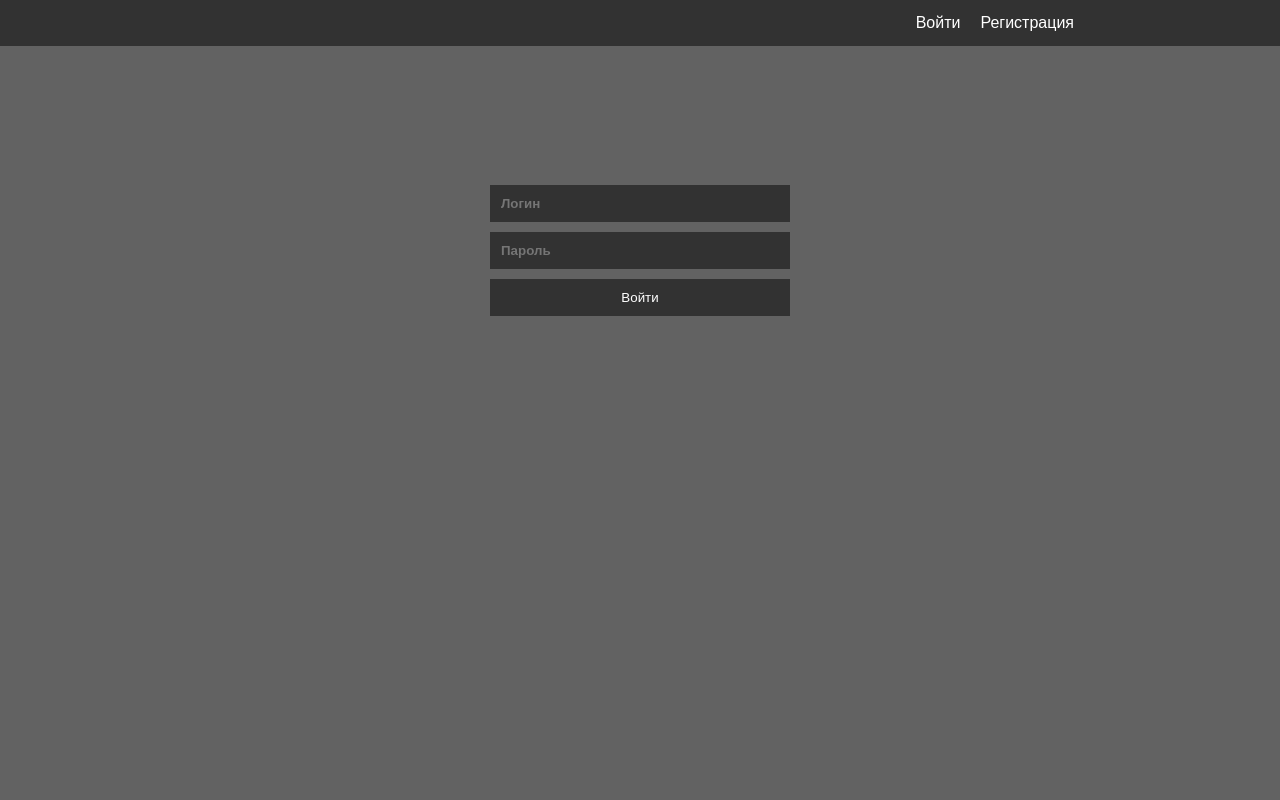
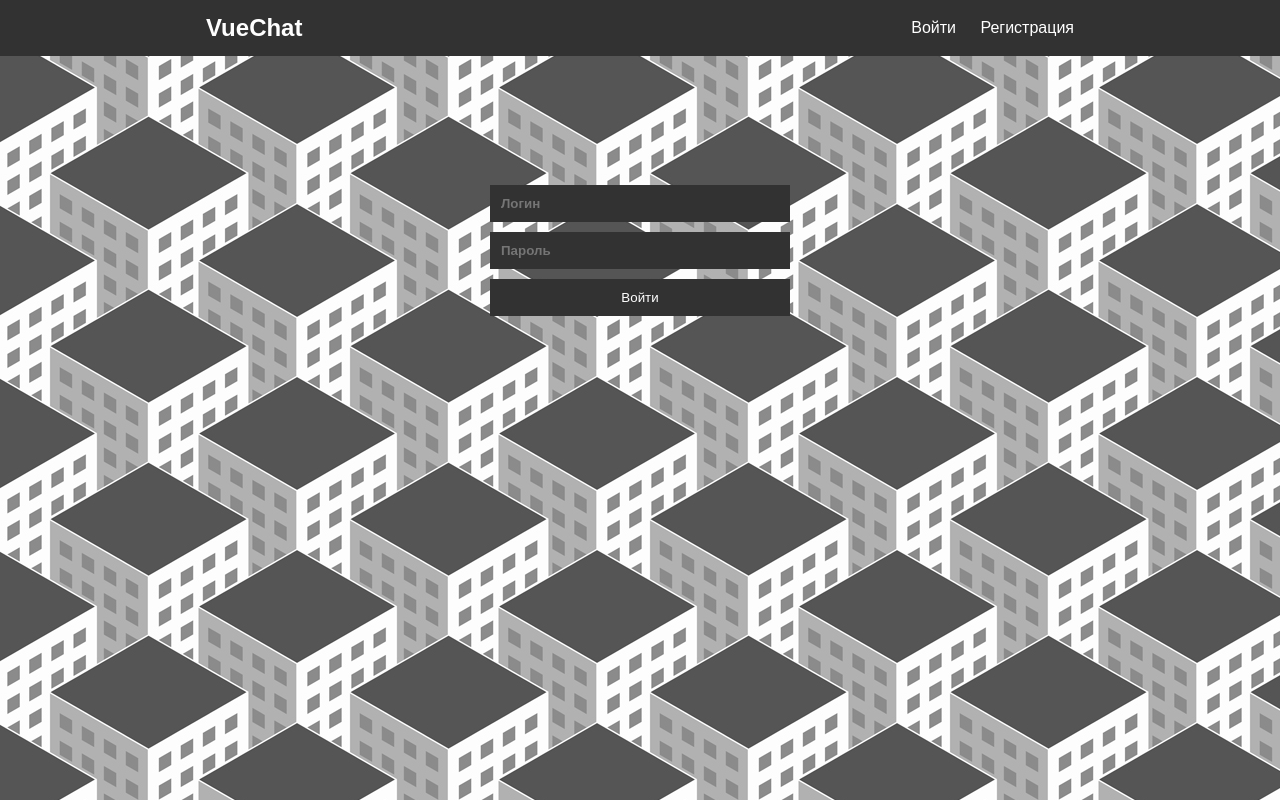
Before and after one commit to vertically-challenged/vue-chat-front-end, a Vue app: page /login in a window 1280 px wide. Built offline with nearby package versions, Linux system fonts and the light colour scheme; no server answers.

Commit message:
background update

```diff
--- a/src/App.vue
+++ b/src/App.vue
@@ -63,7 +63,7 @@ export default defineComponent({
 }
 
 body {
-  background: var(--color-8);
+  background: url('./bg.jpg')
 }
 
 .container {
--- a/src/components/MainNavigation.vue
+++ b/src/components/MainNavigation.vue
@@ -1,6 +1,8 @@
 <template>
   <nav class="main-navigation">
     <div class="main-navigation__container">
+    <h1 class="main-navigation__header">VueChat</h1>
+    <div class="main-navigation__nav-links">
       <router-link
         v-if="!auth"
         class="main-navigation__link"
@@ -22,6 +24,7 @@
       >
         Выйти
       </button>
+    </div>
     </div>
   </nav>
 </template>
@@ -70,11 +73,15 @@ export default defineComponent({
 .main-navigation__container {
   display: flex;
   align-items: center;
-  justify-content: flex-end;
+  justify-content: space-between;
   width: 100vw;
   max-width: 900px;
   margin: 0 auto;
   padding: 0 16px;
+}
+
+.main-navigation__header {
+  color: var(--color-2)
 }
 
 .main-navigation__link {
```
Also changed, not shown: src/bg.gif (added), src/bg.jpg (added).
